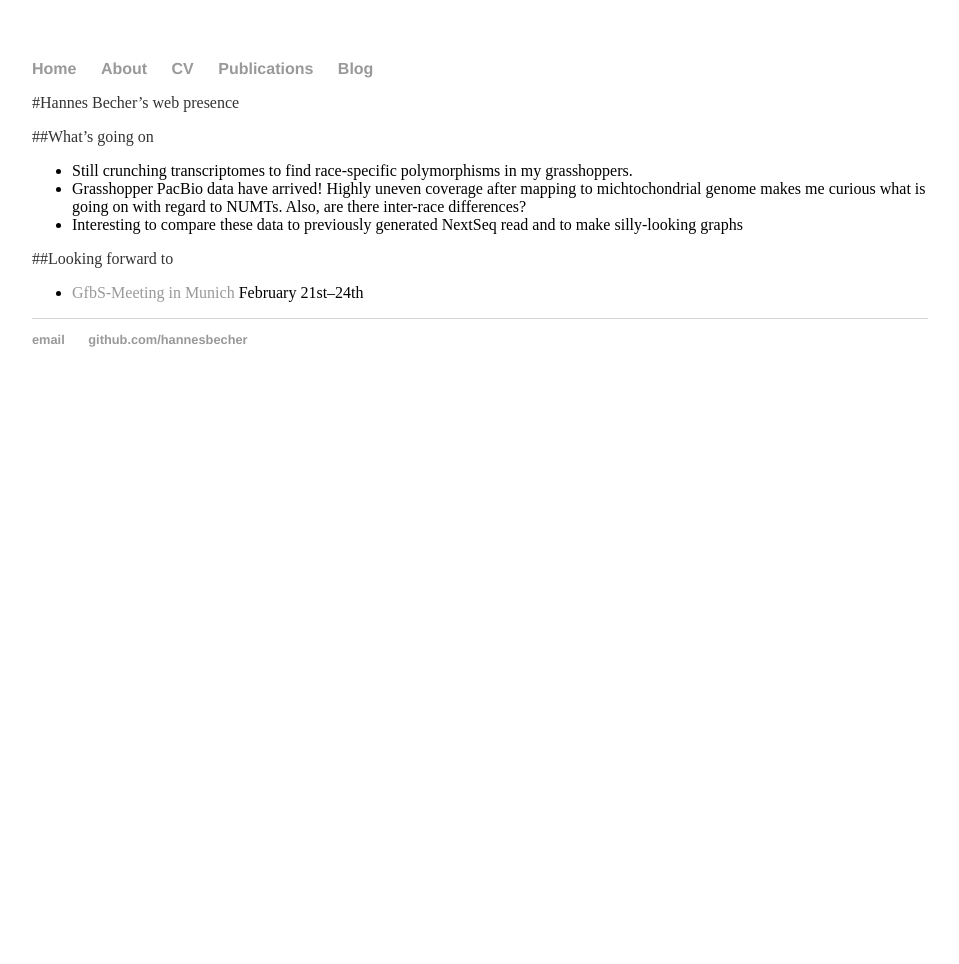
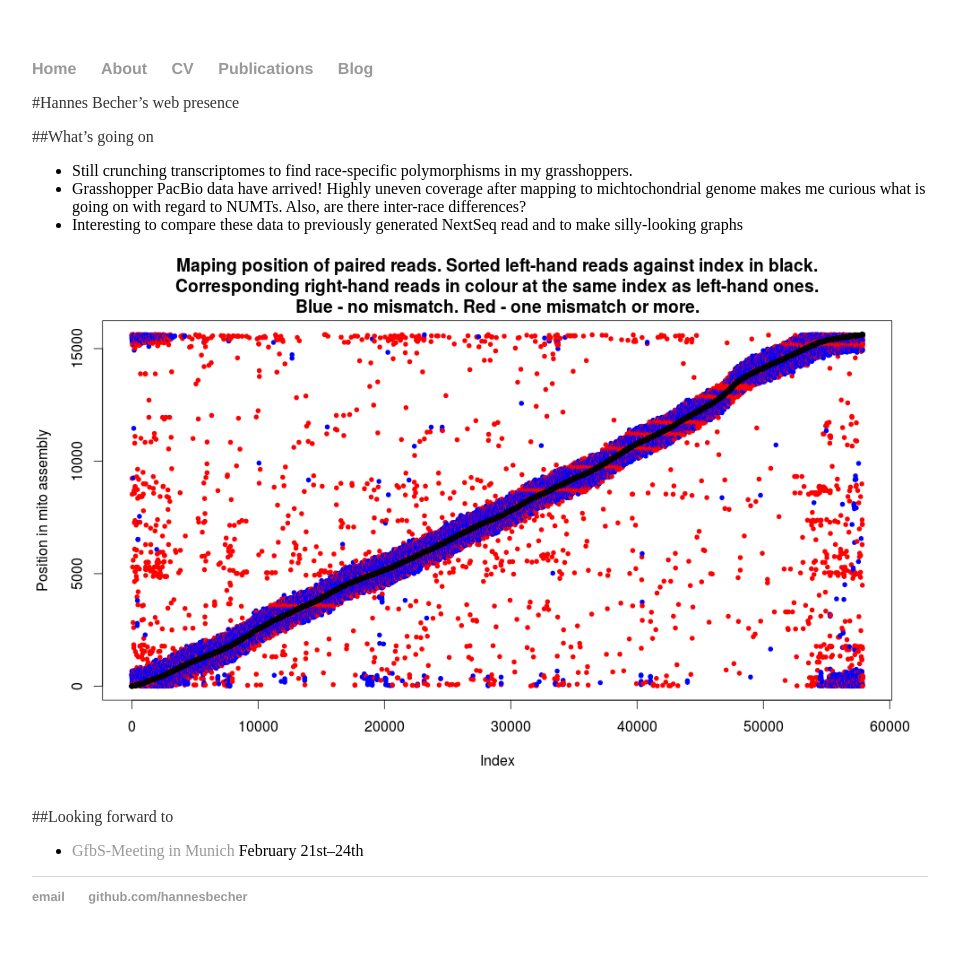
Before and after one commit to hannesbecher/hannesbecher.github.io, a Jekyll site: the page built from index.md, in a window 1280 px wide. Shown: the whole page, without its empty margins (160-1119 px from the left). Built offline with Jekyll 4.4.1, drawn with Linux system fonts in a browser that asks for light colours; before the commit the page ends 900 px from its top, so only the background shows below that.

Commit message:
Update index.md

```diff
--- a/index.md
+++ b/index.md
@@ -10,7 +10,7 @@ title: Hannes Becher, Doctoral Researcher
 * Grasshopper PacBio data have arrived! Highly uneven coverage after mapping to michtochondrial genome makes me curious what is going on with regard to NUMTs. Also, are there inter-race differences?
 * Interesting to compare these data to previously generated NextSeq read and to make silly-looking graphs
 
-
+![mapping](img/mapping_13.png)
 
 ##Looking forward to
 * [GfbS-Meeting in Munich](http://www.en.palaeontologie.geowissenschaften.uni-muenchen.de/gfbs2016/index.html) February 21st–24th
```
